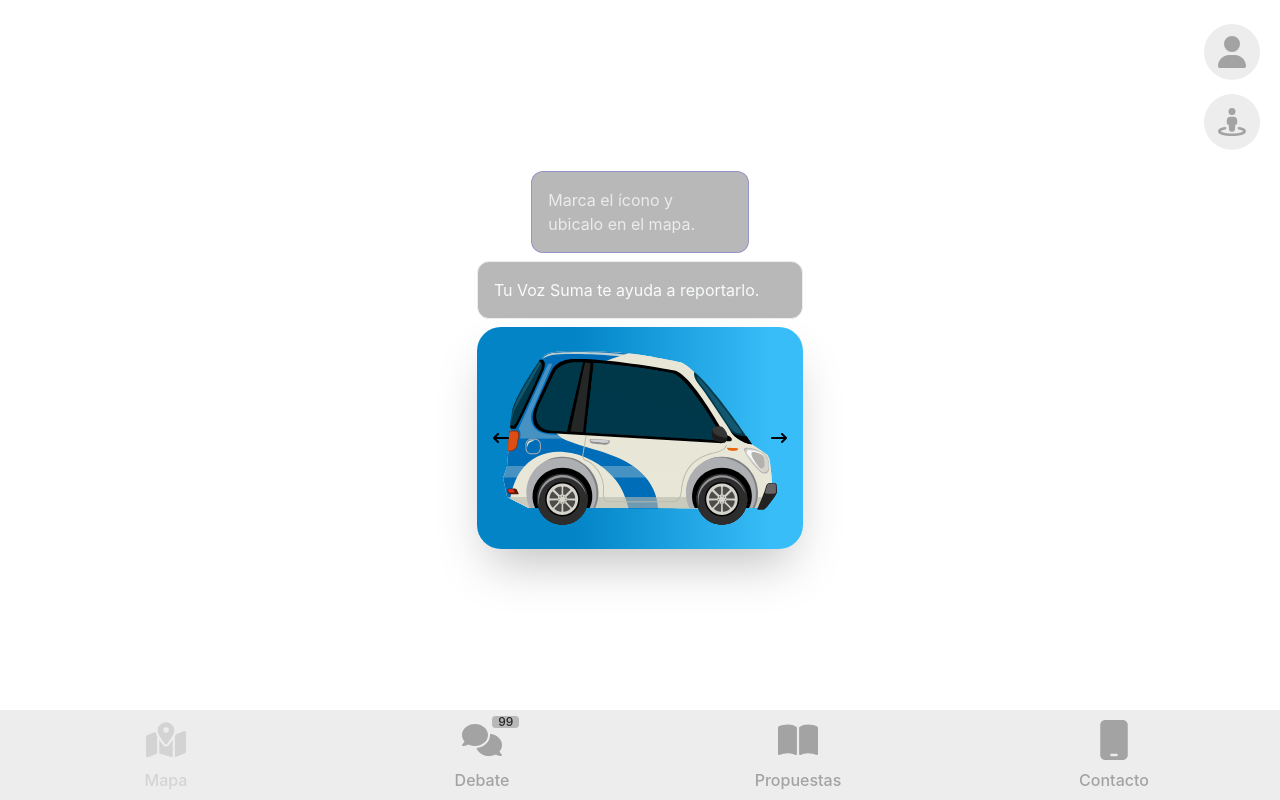
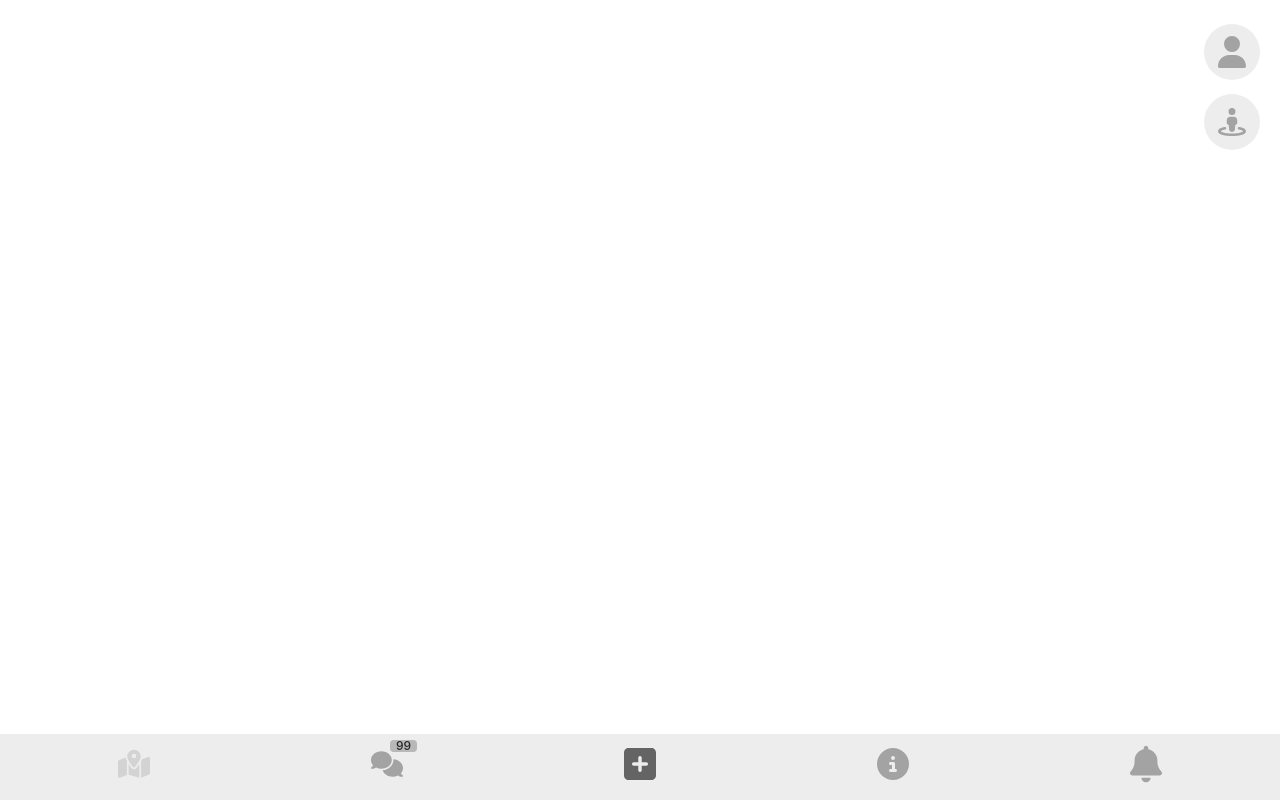
Before and after one commit to valeamayola/webdaisy, a React (Vite) app: page /home in a window 1280 px wide. Built offline with nearby package versions, Linux system fonts and the light colour scheme.

Commit message:
modified menú

```diff
--- a/src/components/Home/Alert.tsx
+++ /dev/null
@@ -1,14 +0,0 @@
-import '../../App.css';
-
-export function Alert () {
-    return (
-        <div className='justify-center items-center align-center'>
-        <div className="alert alert-info mx-auto m-auto items-center -mt-20 bg-primary rounded-xl w-8/12 text-neutral">
-            <span>Marca el ícono y ubicalo en el mapa.</span>
-        </div>
-        <div className="alert mx-auto bg-black mt-2 bg-secondary rounded-xl w-full">
-                <span className='text-gray-50'>Tu Voz Suma te ayuda a reportarlo.</span>
-        </div>
-        </div>
-    )
-};
--- a/src/components/Home/Carousel.tsx
+++ /dev/null
@@ -1,54 +0,0 @@
-import '../../App.css';
-import { LeftSvg } from '../../img/icons/left.svg.tsx';
-import { RightSvg } from '../../img/icons/right.svg.tsx';
-import { useState } from 'react';
-
-
-const images = [
-  '../src/img/svg1.svg',
-  '../src/img/svg2.svg',
-  '../src/img/svg3.svg',
-];
-
-export function Carousel () {
-  const [currentSlide, setCurrentSlide] = useState(0);
-  const [slides] = useState(images);
-
-  const handlePreviousSlide = () => {
-    if (currentSlide === 0) {
-      setCurrentSlide(slides.length - 1);
-    } else {
-      setCurrentSlide(currentSlide - 1);
-    }
-  };
-
-  const handleNextSlide = () => {
-    if (currentSlide === slides.length - 1) {
-      setCurrentSlide(0);
-    } else {
-      setCurrentSlide(currentSlide + 1);
-    }
-  };
-
-  return (
-    <div id="controls-carousel" className="relative carousel carousel-center justify-center w-full max-w-md p-4 space-x-4 bg-gradient-to-r from-sky-600 from-10% via-sky-600 via-30% to-sky-400 to-90% rounded-3xl shadow-2xl w-2/3 mt-2">
-      {slides.map((image, index) => (
-        <div
-          key={index}
-          id={`slide${index + 1}`}
-          className={`carousel-item relative w-full ${currentSlide === index ? 'block' : 'hidden'}`}
-        >
-          <img src={image} className="max-h-80 object-fit:contain" />
-          <div className="absolute flex justify-between transform -translate-y-1/2 left-0 right-0 top-1/2">
-            <a href={`#slide${index}`} onClick={handlePreviousSlide} className='top-5'>
-              <LeftSvg />
-            </a>
-            <a href={`#slide${index + 2}`} onClick={handleNextSlide}>
-              <RightSvg />
-            </a>
-          </div>
-        </div>
-      ))}
-    </div>
-  );
-}
--- a/src/components/Home/Home.tsx
+++ b/src/components/Home/Home.tsx
@@ -1,6 +1,4 @@
 import { NavBar } from "./NavBar";
-import { Alert } from "./Alert";
-import { Carousel } from "./Carousel";
 import { Menu } from "./Menu/Menu";
 import { menuItems } from "./Menu/menuItems";
 
@@ -8,8 +6,6 @@ export function Home () {
   return (
     <div>
       <NavBar />
-      <Alert />
-      <Carousel />
       <Menu items={menuItems}/>
     </div>
   );
--- a/src/components/Home/Menu/Menu.tsx
+++ b/src/components/Home/Menu/Menu.tsx
@@ -5,8 +5,7 @@ import { MenuProps } from './Menu.types';
       <ul className="btm-nav justify-center bg-base-200 fixed bottom-0 left-0 right-0 width-full h-fit p-2 flex items-center">
         {props.items.map((item) => (
           <li key={item.key}>
-            <span className="text">
-            <a href={item.href} onClick={(event) => {
+            <a href={item.href} className='h-12' onClick={(event) => {
               if (item.disabled) {
                 event.preventDefault();
                 const alert = document.createElement("div");
@@ -37,14 +36,13 @@ import { MenuProps } from './Menu.types';
             <div className="indicator">
             {(item.hasNotification && item.notificationCount) && (
               <span className="badge badge-xs badge-secondary rounded-box indicator-item" style={{ fontSize: "12px", top: "-50px",
-              right: "-30px",
+              right: "-50px",
               transform: "translate(-20px, -20px)",}}>
                 {item.notificationCount}
               </span>
             )}
             </div>
             </a>
-          </span>
         </li>
       ))}
     </ul>
--- a/src/components/Home/Menu/menuItems.tsx
+++ b/src/components/Home/Menu/menuItems.tsx
@@ -2,24 +2,29 @@ export const menuItems = [
     {
         key: "mapa",
         href: "/mapa",
-        children: <span className='text-neutral-300'><svg className="h-10 w-10 mx-auto mb-2" fill='rgb(211 211 211)' xmlns="http://www.w3.org/2000/svg" height="1em" viewBox="0 0 576 512"><path d="M408 120c0 54.6-73.1 151.9-105.2 192c-7.7 9.6-22 9.6-29.6 0C241.1 271.9 168 174.6 168 120C168 53.7 221.7 0 288 0s120 53.7 120 120zm8 80.4c3.5-6.9 6.7-13.8 9.6-20.6c.5-1.2 1-2.5 1.5-3.7l116-46.4C558.9 123.4 576 135 576 152V422.8c0 9.8-6 18.6-15.1 22.3L416 503V200.4zM137.6 138.3c2.4 14.1 7.2 28.3 12.8 41.5c2.9 6.8 6.1 13.7 9.6 20.6V451.8L32.9 502.7C17.1 509 0 497.4 0 480.4V209.6c0-9.8 6-18.6 15.1-22.3l122.6-49zM327.8 332c13.9-17.4 35.7-45.7 56.2-77V504.3L192 449.4V255c20.5 31.3 42.3 59.6 56.2 77c20.5 25.6 59.1 25.6 79.6 0zM288 152a40 40 0 1 0 0-80 40 40 0 1 0 0 80z"/></svg>Mapa</span>,
+        children: <svg className="h-10 w-8 mx-auto mb-2" fill='rgb(211 211 211)' xmlns="http://www.w3.org/2000/svg" height="1em" viewBox="0 0 576 512"><path d="M408 120c0 54.6-73.1 151.9-105.2 192c-7.7 9.6-22 9.6-29.6 0C241.1 271.9 168 174.6 168 120C168 53.7 221.7 0 288 0s120 53.7 120 120zm8 80.4c3.5-6.9 6.7-13.8 9.6-20.6c.5-1.2 1-2.5 1.5-3.7l116-46.4C558.9 123.4 576 135 576 152V422.8c0 9.8-6 18.6-15.1 22.3L416 503V200.4zM137.6 138.3c2.4 14.1 7.2 28.3 12.8 41.5c2.9 6.8 6.1 13.7 9.6 20.6V451.8L32.9 502.7C17.1 509 0 497.4 0 480.4V209.6c0-9.8 6-18.6 15.1-22.3l122.6-49zM327.8 332c13.9-17.4 35.7-45.7 56.2-77V504.3L192 449.4V255c20.5 31.3 42.3 59.6 56.2 77c20.5 25.6 59.1 25.6 79.6 0zM288 152a40 40 0 1 0 0-80 40 40 0 1 0 0 80z"/></svg>,
         disabled: true,
       },
       {
         key: "debates",
         href: "/debates",
-        children: <span className='text-neutral-400'><svg className="h-10 w-10 mx-auto mb-2" fill='rgb(163 163 163)' xmlns="http://www.w3.org/2000/svg" height="1em" viewBox="0 0 640 512"><path d="M208 352c114.9 0 208-78.8 208-176S322.9 0 208 0S0 78.8 0 176c0 38.6 14.7 74.3 39.6 103.4c-3.5 9.4-8.7 17.7-14.2 24.7c-4.8 6.2-9.7 11-13.3 14.3c-1.8 1.6-3.3 2.9-4.3 3.7c-.5 .4-.9 .7-1.1 .8l-.2 .2 0 0 0 0C1 327.2-1.4 334.4 .8 340.9S9.1 352 16 352c21.8 0 43.8-5.6 62.1-12.5c9.2-3.5 17.8-7.4 25.3-11.4C134.1 343.3 169.8 352 208 352zM448 176c0 112.3-99.1 196.9-216.5 207C255.8 457.4 336.4 512 432 512c38.2 0 73.9-8.7 104.7-23.9c7.5 4 16 7.9 25.2 11.4c18.3 6.9 40.3 12.5 62.1 12.5c6.9 0 13.1-4.5 15.2-11.1c2.1-6.6-.2-13.8-5.8-17.9l0 0 0 0-.2-.2c-.2-.2-.6-.4-1.1-.8c-1-.8-2.5-2-4.3-3.7c-3.6-3.3-8.5-8.1-13.3-14.3c-5.5-7-10.7-15.4-14.2-24.7c24.9-29 39.6-64.7 39.6-103.4c0-92.8-84.9-168.9-192.6-175.5c.4 5.1 .6 10.3 .6 15.5z"/></svg>Debate</span>,
+        children: <svg className="h-10 w-8 mx-auto mb-2" fill='rgb(163 163 163)' xmlns="http://www.w3.org/2000/svg" height="1em" viewBox="0 0 640 512"><path d="M208 352c114.9 0 208-78.8 208-176S322.9 0 208 0S0 78.8 0 176c0 38.6 14.7 74.3 39.6 103.4c-3.5 9.4-8.7 17.7-14.2 24.7c-4.8 6.2-9.7 11-13.3 14.3c-1.8 1.6-3.3 2.9-4.3 3.7c-.5 .4-.9 .7-1.1 .8l-.2 .2 0 0 0 0C1 327.2-1.4 334.4 .8 340.9S9.1 352 16 352c21.8 0 43.8-5.6 62.1-12.5c9.2-3.5 17.8-7.4 25.3-11.4C134.1 343.3 169.8 352 208 352zM448 176c0 112.3-99.1 196.9-216.5 207C255.8 457.4 336.4 512 432 512c38.2 0 73.9-8.7 104.7-23.9c7.5 4 16 7.9 25.2 11.4c18.3 6.9 40.3 12.5 62.1 12.5c6.9 0 13.1-4.5 15.2-11.1c2.1-6.6-.2-13.8-5.8-17.9l0 0 0 0-.2-.2c-.2-.2-.6-.4-1.1-.8c-1-.8-2.5-2-4.3-3.7c-3.6-3.3-8.5-8.1-13.3-14.3c-5.5-7-10.7-15.4-14.2-24.7c24.9-29 39.6-64.7 39.6-103.4c0-92.8-84.9-168.9-192.6-175.5c.4 5.1 .6 10.3 .6 15.5z"/></svg>,
         hasNotification: true,
         notificationCount: 99,
       },
       {
-        key: "propuestas",
-        href: "/propuestas",
-        children: <span className='text-neutral-400'><svg className="h-10 w-10 mx-auto mb-2" fill='rgb(163 163 163)' xmlns="http://www.w3.org/2000/svg" height="1em" viewBox="0 0 576 512"><path d="M249.6 471.5c10.8 3.8 22.4-4.1 22.4-15.5V78.6c0-4.2-1.6-8.4-5-11C247.4 52 202.4 32 144 32C93.5 32 46.3 45.3 18.1 56.1C6.8 60.5 0 71.7 0 83.8V454.1c0 11.9 12.8 20.2 24.1 16.5C55.6 460.1 105.5 448 144 448c33.9 0 79 14 105.6 23.5zm76.8 0C353 462 398.1 448 432 448c38.5 0 88.4 12.1 119.9 22.6c11.3 3.8 24.1-4.6 24.1-16.5V83.8c0-12.1-6.8-23.3-18.1-27.6C529.7 45.3 482.5 32 432 32c-58.4 0-103.4 20-123 35.6c-3.3 2.6-5 6.8-5 11V456c0 11.4 11.7 19.3 22.4 15.5z"/></svg>Propuestas</span>,
+        key: "addreport",
+        href: "/addreport",
+        children: <svg className="h-10 w-8 mx-auto" fill='rgb(100 100 100)' xmlns="http://www.w3.org/2000/svg" viewBox="0 0 448 512"><path d="M64 32C28.7 32 0 60.7 0 96V416c0 35.3 28.7 64 64 64H384c35.3 0 64-28.7 64-64V96c0-35.3-28.7-64-64-64H64zM200 344V280H136c-13.3 0-24-10.7-24-24s10.7-24 24-24h64V168c0-13.3 10.7-24 24-24s24 10.7 24 24v64h64c13.3 0 24 10.7 24 24s-10.7 24-24 24H248v64c0 13.3-10.7 24-24 24s-24-10.7-24-24z"/></svg>,
       },
       {
-        key: "contacto",
-        href: "/contacto",
-        children: <span className='text-neutral-400'><svg className="h-10 w-10 mx-auto mb-2" fill='rgb(163 163 163)' xmlns="http://www.w3.org/2000/svg" height="1em" viewBox="0 0 384 512"><path d="M80 0C44.7 0 16 28.7 16 64V448c0 35.3 28.7 64 64 64H304c35.3 0 64-28.7 64-64V64c0-35.3-28.7-64-64-64H80zm80 432h64c8.8 0 16 7.2 16 16s-7.2 16-16 16H160c-8.8 0-16-7.2-16-16s7.2-16 16-16z"/></svg>Contacto</span>,
+        key: "info",
+        href: "/info",
+        children: <svg className="h-10 w-8 mx-auto mb-2" fill='rgb(163 163 163)' xmlns="http://www.w3.org/2000/svg" viewBox="0 0 512 512"><path d="M256 512A256 256 0 1 0 256 0a256 256 0 1 0 0 512zM216 336h24V272H216c-13.3 0-24-10.7-24-24s10.7-24 24-24h48c13.3 0 24 10.7 24 24v88h8c13.3 0 24 10.7 24 24s-10.7 24-24 24H216c-13.3 0-24-10.7-24-24s10.7-24 24-24zm40-208a32 32 0 1 1 0 64 32 32 0 1 1 0-64z"/></svg>,
+      },
+      {
+        key: "notificacion",
+        href: "/notificacion",
+        children: <svg className="h-10 w-8 mx-auto mb-2" fill='rgb(163 163 163)' xmlns="http://www.w3.org/2000/svg" viewBox="0 0 448 512"><path d="M224 0c-17.7 0-32 14.3-32 32V51.2C119 66 64 130.6 64 208v18.8c0 47-17.3 92.4-48.5 127.6l-7.4 8.3c-8.4 9.4-10.4 22.9-5.3 34.4S19.4 416 32 416H416c12.6 0 24-7.4 29.2-18.9s3.1-25-5.3-34.4l-7.4-8.3C401.3 319.2 384 273.9 384 226.8V208c0-77.4-55-142-128-156.8V32c0-17.7-14.3-32-32-32zm45.3 493.3c12-12 18.7-28.3 18.7-45.3H224 160c0 17 6.7 33.3 18.7 45.3s28.3 18.7 45.3 18.7s33.3-6.7 45.3-18.7z"/></svg>,
       },
     ];
--- a/src/components/Login/Form.tsx
+++ b/src/components/Login/Form.tsx
@@ -18,7 +18,7 @@ type FormProps = {
     };
 
     return (
-      <div className="card rounded-3xl flex-shrink-0 ml-10 w-full max-w-sm shadow-2xl bg-base-100">
+      <div className="card rounded-3xl flex-shrink-0 w-11/12 max-w-sm shadow-2xl bg-base-100 mx-auto">
         <form className="card-body" onSubmit={handleSubmit}>
         <h1 className="text-2xl font-bold mt-3">Iniciar sesión</h1>
           <div className="form-control">
@@ -45,7 +45,7 @@ type FormProps = {
               onChange={(e) => setPassword(e.target.value)}
             />
             <label className="label">
-              <a href="#" className="text-base label-text-alt link link-hover">
+              <a href="#" className="text-base text-sm label-text-alt link link-hover">
                 ¿Olvidaste tu contraseña? Recuperala aquí
               </a>
             </label>
--- a/src/components/Profile/LogoutProfile.tsx
+++ b/src/components/Profile/LogoutProfile.tsx
@@ -1,9 +1,11 @@
 import '../../App.css';
+import { useNavigate } from 'react-router-dom';
 
 export function LogoutProfile () {
+    const navigate = useNavigate ();
     return (
         <div className='relative -bottom-5'>
-            <button className='btn btn-wide text-red'>
+            <button className='btn btn-wide text-red' onClick={() => navigate('/login')}>
                 Cerrar sesión
             </button>
         </div>
--- a/src/components/Register/FormRegister.tsx
+++ b/src/components/Register/FormRegister.tsx
@@ -19,7 +19,7 @@ type FormProps = {
     };
 
     return (
-      <div className="card rounded-3xl flex-shrink-0 w-full max-w-sm shadow-2xl bg-base-100 flex justify-center align-center h-fit mt-12">
+      <div className="card rounded-3xl flex-shrink-0 w-11/12 max-w-sm shadow-2xl bg-base-100 flex justify-center align-center h-fit mt-12">
         <form className="card-body" onSubmit={handleSubmit}>
         <h1 className="text-2xl font-bold mt-3">Registrarse</h1>
           <div className="form-control">
```
Also changed, not shown: src/img/icons/ranking-star-solid.svg (added), src/img/icons/square-plus-solid.svg (added).
